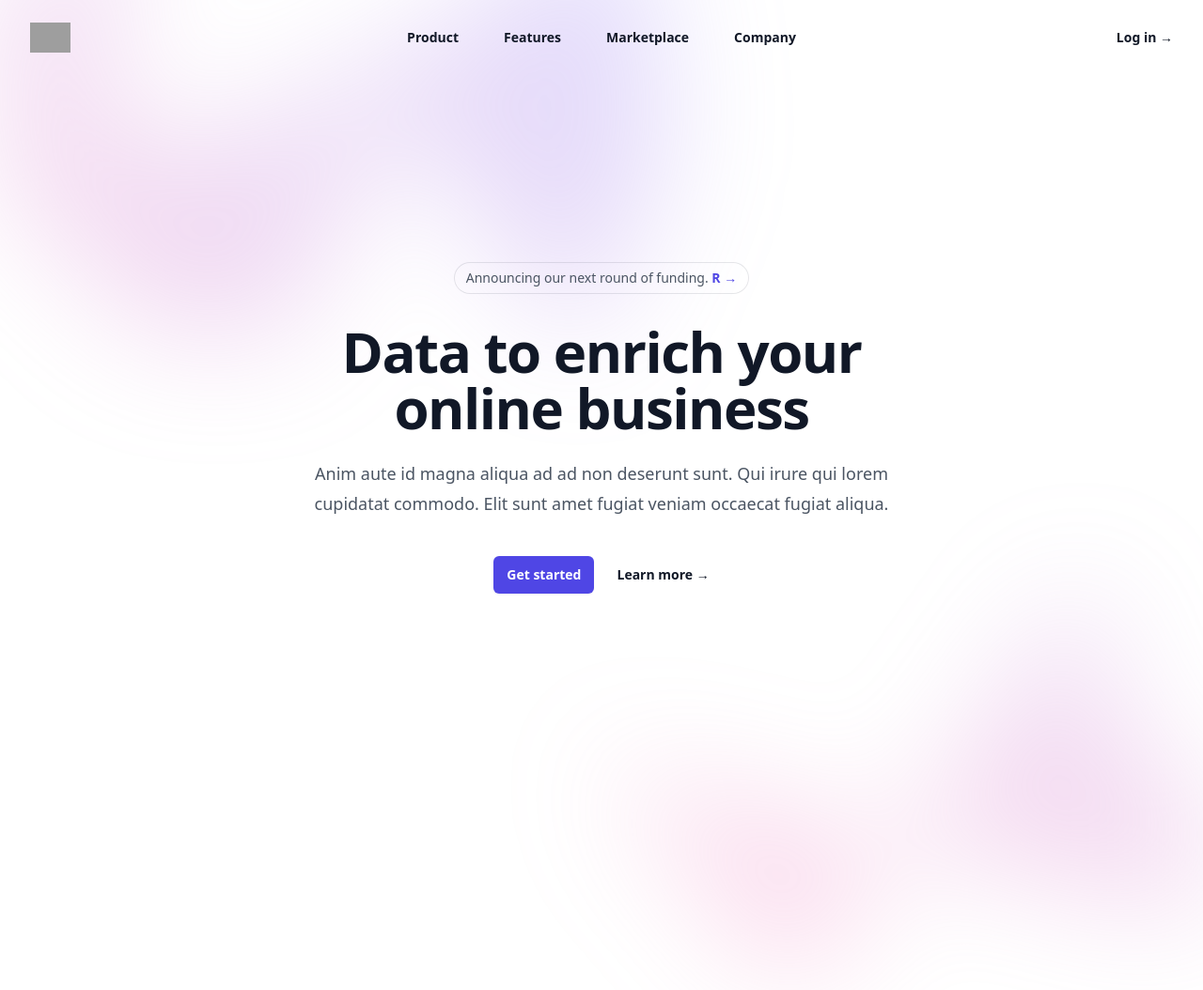
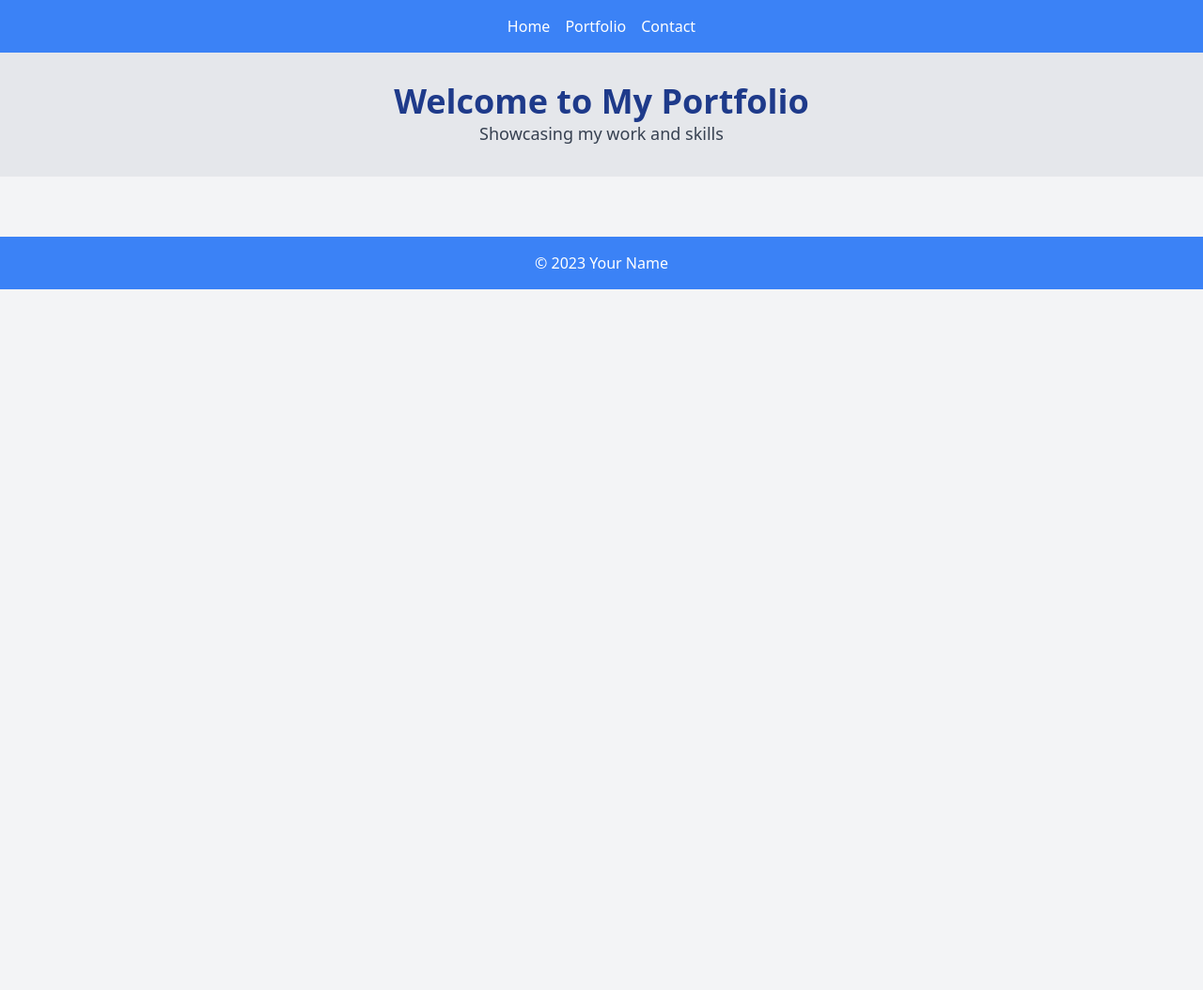
Before and after one commit to abdalraheemmokhtar/poe, a Django app: page / in a window 1280 px wide. Shown: the whole page at 94% size. After the commit the page ends 308 px from the top, so only its background shows below. Run offline with Django 4.2, Linux system fonts and the light colour scheme; a user stored in the database is signed in; some libraries are stand-ins or nearby versions; grey boxes are pictures that could not be loaded.

Commit message:
Changed the base.html file

```diff
--- a/core/templates/core/base.html
+++ b/core/templates/core/base.html
@@ -3,95 +3,34 @@
 <head>
     <meta charset="UTF-8">
     <meta name="viewport" content="width=device-width, initial-scale=1.0">
+    <title>{% block title %}Your Portfolio{% endblock %}</title>
+    <!-- Add your CSS and JavaScript links here -->
     <script src="https://cdn.tailwindcss.com"></script>
-    <title>Poe</title>
 </head>
-<body>
-    <div class="bg-white">
-        <header class="absolute inset-x-0 top-0 z-50">
-          <nav class="flex items-center justify-between p-6 lg:px-8" aria-label="Global">
-            <div class="flex lg:flex-1">
-              <a href="#" class="-m-1.5 p-1.5">
-                <span class="sr-only">Your Company</span>
-                <img class="h-8 w-auto" src="https://tailwindui.com/img/logos/mark.svg?color=indigo&shade=600" alt="">
-              </a>
-            </div>
-            <div class="flex lg:hidden">
-              <button type="button" class="-m-2.5 inline-flex items-center justify-center rounded-md p-2.5 text-gray-700">
-                <span class="sr-only">Open main menu</span>
-                <svg class="h-6 w-6" fill="none" viewBox="0 0 24 24" stroke-width="1.5" stroke="currentColor" aria-hidden="true">
-                  <path stroke-linecap="round" stroke-linejoin="round" d="M3.75 6.75h16.5M3.75 12h16.5m-16.5 5.25h16.5" />
-                </svg>
-              </button>
-            </div>
-            <div class="hidden lg:flex lg:gap-x-12">
-              <a href="#" class="text-sm font-semibold leading-6 text-gray-900">Product</a>
-              <a href="#" class="text-sm font-semibold leading-6 text-gray-900">Features</a>
-              <a href="#" class="text-sm font-semibold leading-6 text-gray-900">Marketplace</a>
-              <a href="#" class="text-sm font-semibold leading-6 text-gray-900">Company</a>
-            </div>
-            <div class="hidden lg:flex lg:flex-1 lg:justify-end">
-              <a href="#" class="text-sm font-semibold leading-6 text-gray-900">Log in <span aria-hidden="true">&rarr;</span></a>
-            </div>
-          </nav>
-          <!-- Mobile menu, show/hide based on menu open state. -->
-          <div class="lg:hidden" role="dialog" aria-modal="true">
-            <!-- Background backdrop, show/hide based on slide-over state. -->
-            <div class="fixed inset-0 z-50"></div>
-            <div class="fixed inset-y-0 right-0 z-50 w-full overflow-y-auto bg-white px-6 py-6 sm:max-w-sm sm:ring-1 sm:ring-gray-900/10">
-              <div class="flex items-center justify-between">
-                <a href="#" class="-m-1.5 p-1.5">
-                  <span class="sr-only">Your Company</span>
-                  <img class="h-8 w-auto" src="https://tailwindui.com/img/logos/mark.svg?color=indigo&shade=600" alt="">
-                </a>
-                <button type="button" class="-m-2.5 rounded-md p-2.5 text-gray-700">
-                  <span class="sr-only">Close menu</span>
-                  <svg class="h-6 w-6" fill="none" viewBox="0 0 24 24" stroke-width="1.5" stroke="currentColor" aria-hidden="true">
-                    <path stroke-linecap="round" stroke-linejoin="round" d="M6 18L18 6M6 6l12 12" />
-                  </svg>
-                </button>
-              </div>
-              <div class="mt-6 flow-root">
-                <div class="-my-6 divide-y divide-gray-500/10">
-                  <div class="space-y-2 py-6">
-                    <a href="{% url 'contact'%}" class="-mx-3 block rounded-lg px-3 py-2 text-base font-semibold leading-7 text-gray-900 hover:bg-gray-50">Product</a>
-                    <a href="{% url 'contact'%}" class="-mx-3 block rounded-lg px-3 py-2 text-base font-semibold leading-7 text-gray-900 hover:bg-gray-50">Features</a>
-                    <a href="{% url 'contact'%}" class="-mx-3 block rounded-lg px-3 py-2 text-base font-semibold leading-7 text-gray-900 hover:bg-gray-50">Marketplace</a>
-                    <a href="{% url 'contact'%}" class="-mx-3 block rounded-lg px-3 py-2 text-base font-semibold leading-7 text-gray-900 hover:bg-gray-50">Company</a>
-                  </div>
-                  <div class="py-6">
-                    <a href="{% url 'contact'%}" class="-mx-3 block rounded-lg px-3 py-2.5 text-base font-semibold leading-7 text-gray-900 hover:bg-gray-50">Log in</a>
-                  </div>
-                </div>
-              </div>
-            </div>
-          </div>
-        </header>
+<body class="bg-gray-100 font-sans">
+    <!-- Navigation Bar -->
+    <nav class="bg-blue-500 p-4">
+        <ul class="flex justify-center space-x-4">
+            <li><a href="#" class="text-white">Home</a></li>
+            <li><a href="#" class="text-white">Portfolio</a></li>
+            <li><a href="#" class="text-white">Contact</a></li>
+        </ul>
+    </nav>
 
-        <div class="relative isolate px-6 pt-14 lg:px-8">
-          <div class="absolute inset-x-0 -top-40 -z-10 transform-gpu overflow-hidden blur-3xl sm:-top-80" aria-hidden="true">
-            <div class="relative left-[calc(50%-11rem)] aspect-[1155/678] w-[36.125rem] -translate-x-1/2 rotate-[30deg] bg-gradient-to-tr from-[#ff80b5] to-[#9089fc] opacity-30 sm:left-[calc(50%-30rem)] sm:w-[72.1875rem]" style="clip-path: polygon(74.1% 44.1%, 100% 61.6%, 97.5% 26.9%, 85.5% 0.1%, 80.7% 2%, 72.5% 32.5%, 60.2% 62.4%, 52.4% 68.1%, 47.5% 58.3%, 45.2% 34.5%, 27.5% 76.7%, 0.1% 64.9%, 17.9% 100%, 27.6% 76.8%, 76.1% 97.7%, 74.1% 44.1%)"></div>
-          </div>
-          <div class="mx-auto max-w-2xl py-32 sm:py-48 lg:py-56">
-            <div class="hidden sm:mb-8 sm:flex sm:justify-center">
-              <div class="relative rounded-full px-3 py-1 text-sm leading-6 text-gray-600 ring-1 ring-gray-900/10 hover:ring-gray-900/20">
-                Announcing our next round of funding. <a href="{% url 'contact'%}" class="font-semibold text-indigo-600"><span class="absolute inset-0" aria-hidden="true"></span>{%block title%}{%endblock%}R <span aria-hidden="true">&rarr;</span></a>
-              </div>
-            </div>
-            <div class="text-center">
-              <h1 class="text-4xl font-bold tracking-tight text-gray-900 sm:text-6xl">Data to enrich your online business</h1>
-              <p class="mt-6 text-lg leading-8 text-gray-600">Anim aute id magna aliqua ad ad non deserunt sunt. Qui irure qui lorem cupidatat commodo. Elit sunt amet fugiat veniam occaecat fugiat aliqua.</p>
-              <div class="mt-10 flex items-center justify-center gap-x-6">
-                <a href="{% url 'contact'%}" class="rounded-md bg-indigo-600 px-3.5 py-2.5 text-sm font-semibold text-white shadow-sm hover:bg-indigo-500 focus-visible:outline focus-visible:outline-2 focus-visible:outline-offset-2 focus-visible:outline-indigo-600">Get started</a>
-                <a href="{% url 'contact'%}" class="text-sm font-semibold leading-6 text-gray-900">Learn more <span aria-hidden="true">→</span></a>
-              </div>
-            </div>
-          </div>
-          <div class="absolute inset-x-0 top-[calc(100%-13rem)] -z-10 transform-gpu overflow-hidden blur-3xl sm:top-[calc(100%-30rem)]" aria-hidden="true">
-            <div class="relative left-[calc(50%+3rem)] aspect-[1155/678] w-[36.125rem] -translate-x-1/2 bg-gradient-to-tr from-[#ff80b5] to-[#9089fc] opacity-30 sm:left-[calc(50%+36rem)] sm:w-[72.1875rem]" style="clip-path: polygon(74.1% 44.1%, 100% 61.6%, 97.5% 26.9%, 85.5% 0.1%, 80.7% 2%, 72.5% 32.5%, 60.2% 62.4%, 52.4% 68.1%, 47.5% 58.3%, 45.2% 34.5%, 27.5% 76.7%, 0.1% 64.9%, 17.9% 100%, 27.6% 76.8%, 76.1% 97.7%, 74.1% 44.1%)"></div>
-          </div>
-        </div>
-      </div>
+    <!-- Header Section -->
+    <header class="bg-gray-200 p-8 text-center">
+        <h1 class="text-4xl font-bold text-blue-900">{% block header %}Welcome to My Portfolio{% endblock %}</h1>
+        <p class="text-lg text-gray-700">{% block subheader %}Showcasing my work and skills{% endblock %}</p>
+    </header>
 
+    <!-- Main Content -->
+    <main class="container mx-auto p-8">
+        {% block content %}{% endblock %}
+    </main>
+
+    <!-- Footer Section -->
+    <footer class="bg-blue-500 p-4 text-center text-white">
+        <p>&copy; {% now "Y" %} Your Name</p>
+    </footer>
 </body>
 </html>
```
